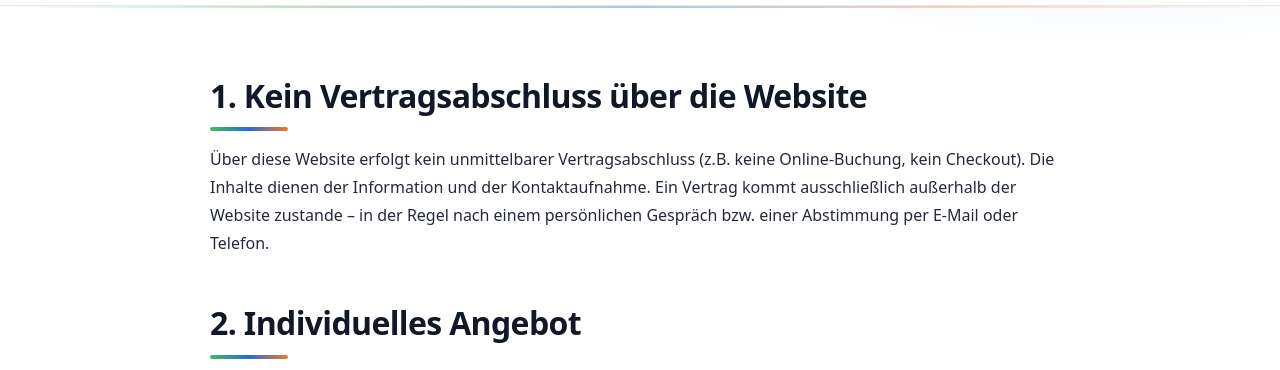
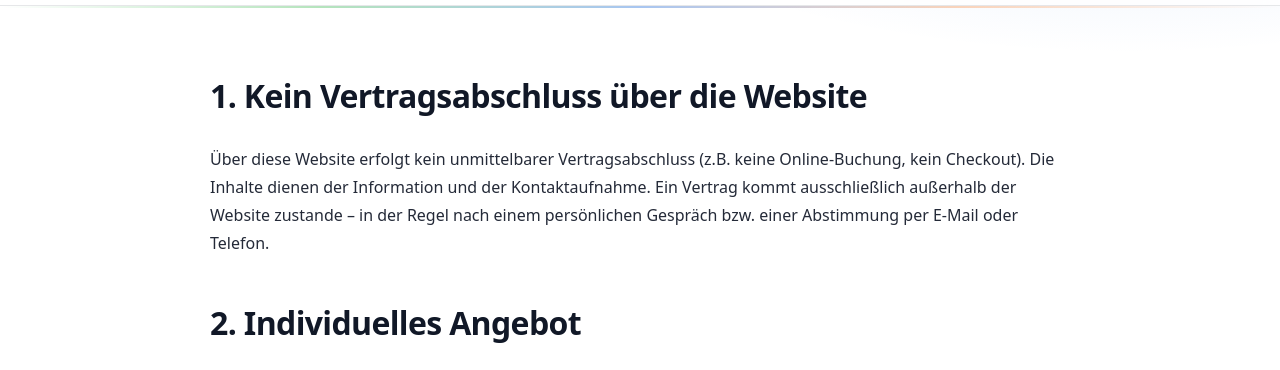
Before and after one commit to digitalfluss/digitalfluss, a website: page agb.html in a window 1280 px wide. Shown: the part 377-747 px from the top of the page. Drawn offline with Linux system fonts and the light colour scheme.

Commit message:
Update style.css

```diff
--- a/style.css
+++ b/style.css
@@ -926,3 +926,10 @@ section:nth-of-type(even){
     max-width: 300px;
   }
 }
+/* =========================================================
+   CLEANUP: Überschriften-Unterstriche entfernen
+   ========================================================= */
+
+h2::after{
+  display: none !important;
+}
```
